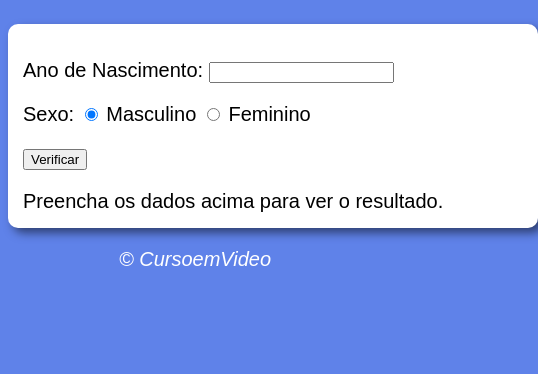
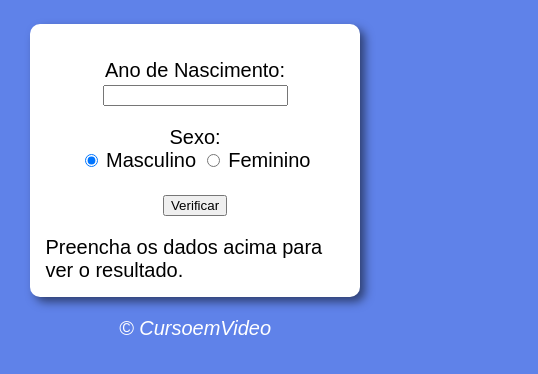
Before and after one commit to tarrasjose/verificador-de-idade, a plain HTML site: page index.html in a window 390 px wide. Shown: the part 120-494 px from the top of the page, 538 px wide, since content can reach past the window. Drawn offline with Linux system fonts and the light colour scheme.

Commit message:
media screen

```diff
--- a/estilo.css
+++ b/estilo.css
@@ -22,3 +22,13 @@ footer {
     text-align: center;
     font-style: italic;
 }
+
+@media screen and (max-width: 420px) {
+    section {
+        width: 80%;
+    }
+
+   p {
+    text-align: center;
+   }
+}
--- a/index.html
+++ b/index.html
@@ -16,7 +16,7 @@
         <div>
             <p>Ano de Nascimento: <input type="number" name="txtano" id="txtano" min="1900"></p>
             <p>
-                Sexo:
+                Sexo: <br>
                 <input type="radio" name="sexo" id="masc" checked> Masculino
                 <label for="sexo"></label>
 
```
